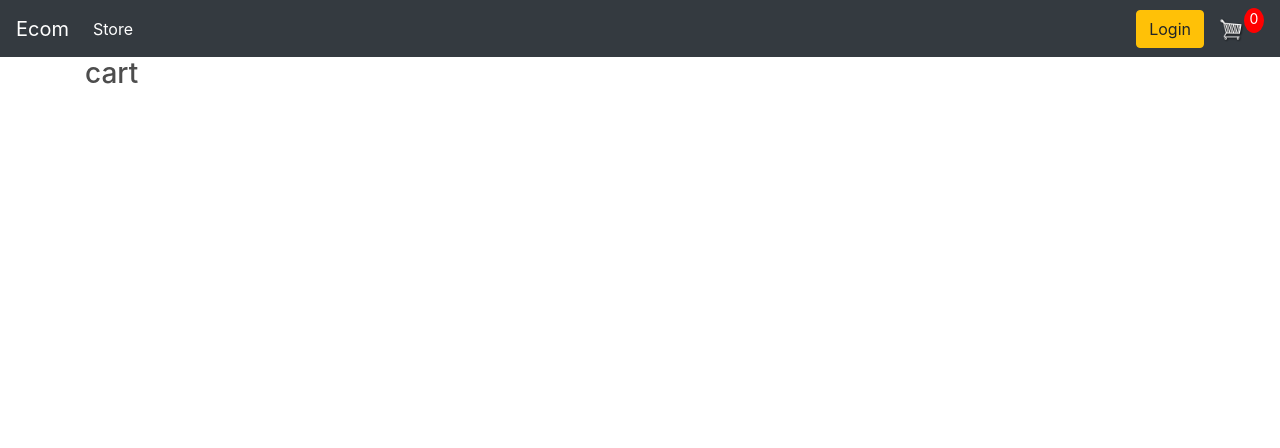
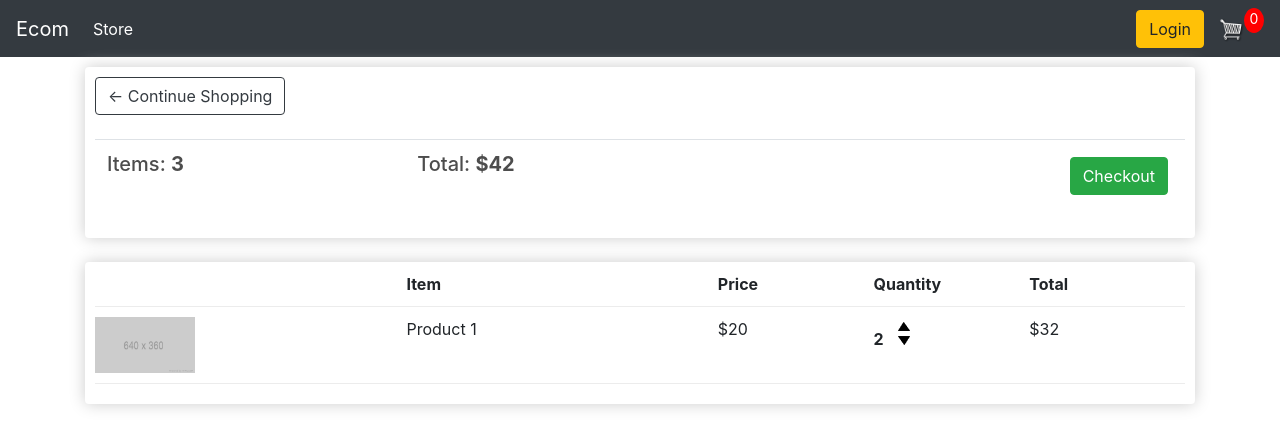
Before and after one commit to NavidKalashi/ecommerce, a Django app: page /cart/ in a window 1280 px wide. Shown: the top 448 px of the page. Run offline with Django 4.2, Linux system fonts and the light colour scheme; lists and menus that the app fills with data are empty; some libraries are stand-ins or nearby versions.

Commit message:
style cart page

```diff
--- a/ecommerce/store/templates/store/cart.html
+++ b/ecommerce/store/templates/store/cart.html
@@ -2,5 +2,46 @@
 {% load static %}
 
 {% block content %}
-<h3>cart</h3>
+    <div class="row">
+        <div class="col-lg-12">
+            <div class="box-element">
+                <a href="{% url 'store' %}" class="btn btn-outline-dark">&#x2190; Continue Shopping</a>
+
+                <br>
+                <br>
+                <table class="table">
+                    <tr>
+                        <th><h5>Items: <strong>3</strong></h5></th>
+                        <th><h5>Total: <strong>$42</strong></h5></th>
+                        <th>
+                            <a href="{% url 'checkout' %}" class="btn btn-success" style='float: right; margin: 5px'>Checkout</a>
+                        </th>
+                    </tr>
+                </table>
+            </div>
+            <br>
+            <div class="box-element">
+                <div class="cart-row">
+                    <div style="flex: 2"></div>
+                    <div style="flex: 2"><strong>Item</strong></div>
+                    <div style="flex: 1"><strong>Price</strong></div>
+                    <div style="flex: 1"><strong>Quantity</strong></div>
+                    <div style="flex: 1"><strong>Total</strong></div>
+                </div>
+                <div class="cart-row">
+                    <div style="flex: 2"><img src="{% static 'images/placeholder.png' %}" class="row-image"></div>
+                    <div style="flex: 2"><p>Product 1</p></div>
+                    <div style="flex: 1"><p>$20</p></div>
+                    <div style="flex: 1">
+                        <p class="quantity">2</p>
+                        <div class="quantity">
+                            <img src="{% static 'images/arrow-up.png' %}" class="chg-quantity">
+                            <img src="{% static 'images/arrow-down.png' %}" class="chg-quantity">
+                        </div>
+                    </div>
+                    <div style="flex: 1"><p>$32</p></div>
+                </div>
+            </div>
+        </div>
+    </div>
 {% endblock content %}
```
